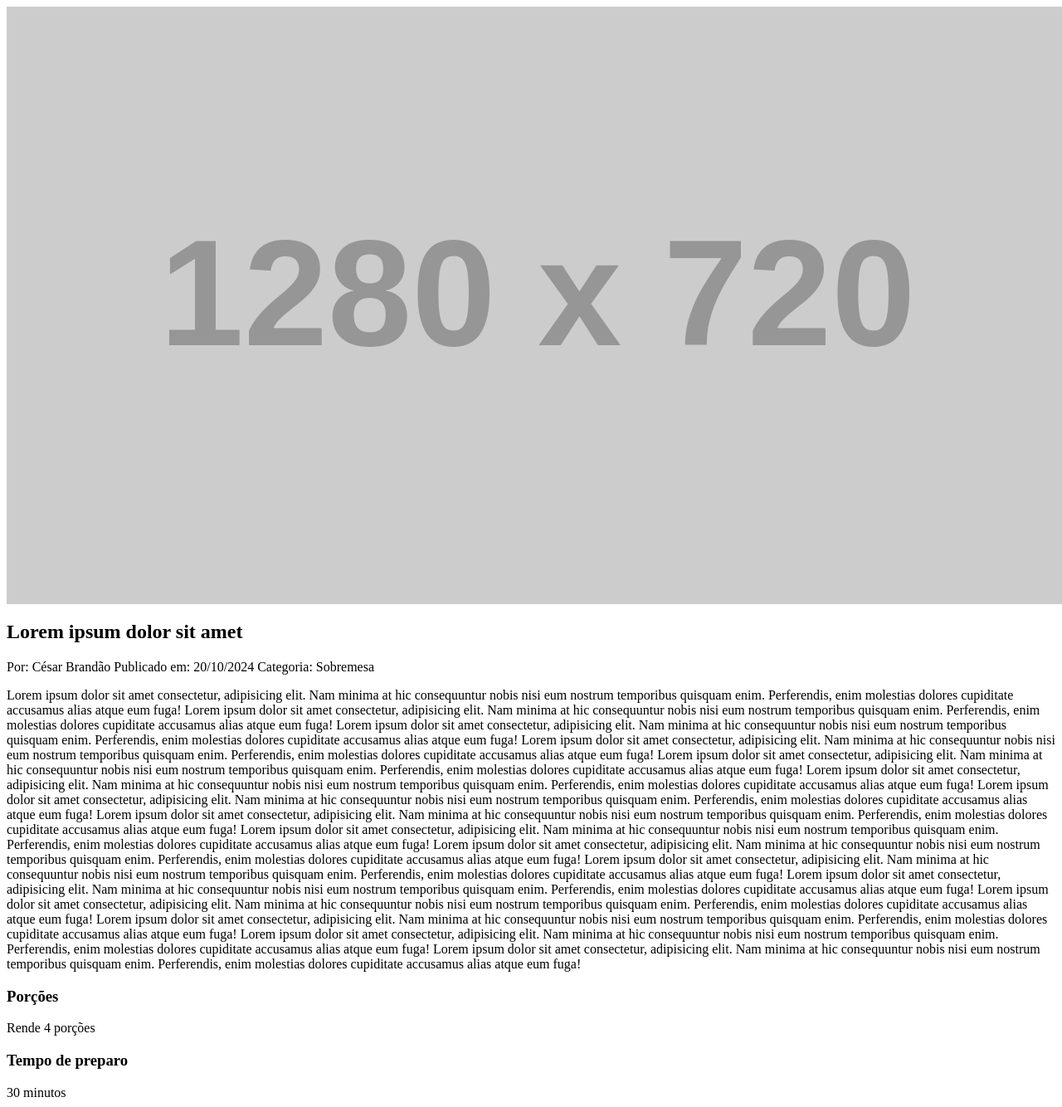
After one commit to gucruz9/SenaiDJPython, a Django app: template receitas/templates/parciais/card-receita.html in a window 1280 px wide. The commit adds this page. Shown: the whole page at 83% size. Run offline with Django 5.2, Linux system fonts and the light colour scheme; the template is opened without the code that fills it, so the values that code supplies are empty; grey boxes labelled with a size stand in for pictures from a placeholder-image service; some libraries are stand-ins or nearby versions.

Commit message:
inacabado

```diff
--- /dev/null
+++ b/receitas/templates/parciais/card-receita.html
@@ -0,0 +1,87 @@
+<div class="principal-conteudo-card-receita">
+    <div class="card-receita">
+        <img src="https://placehold.co/1280x720/orange/purple"&gt;>
+    </div>
+    <h2 class="receita-titulo">Lorem ipsum dolor sit amet</h2>
+    <div class="receitas-autor">
+        <span class="receitas-autor-item">
+            <i class="fas fa-user"></i>
+            Por: César Brandão
+        </span>
+        <span class="receitas-autor-item">
+            <i class="fas fa-calendar"></i>
+            Publicado em: 20/10/2024
+        </span>
+        <span class="receitas-autor-item">
+            <i class="fas fa-layer-group"></i>
+            Categoria: Sobremesa
+        </span>
+    </div>
+        <div class="descrição-card-receita">
+            <p>
+                Lorem ipsum dolor sit amet consectetur, adipisicing elit. Nam minima at hic consequuntur nobis
+                nisi eum nostrum temporibus quisquam enim. Perferendis, enim molestias dolores cupiditate
+                accusamus alias atque eum fuga!
+                Lorem ipsum dolor sit amet consectetur, adipisicing elit. Nam minima at hic consequuntur nobis
+                nisi eum nostrum temporibus quisquam enim. Perferendis, enim molestias dolores cupiditate
+                accusamus alias atque eum fuga!
+                Lorem ipsum dolor sit amet consectetur, adipisicing elit. Nam minima at hic consequuntur nobis
+                nisi eum nostrum temporibus quisquam enim. Perferendis, enim molestias dolores cupiditate
+                accusamus alias atque eum fuga!
+                Lorem ipsum dolor sit amet consectetur, adipisicing elit. Nam minima at hic consequuntur nobis
+                nisi eum nostrum temporibus quisquam enim. Perferendis, enim molestias dolores cupiditate
+                accusamus alias atque eum fuga!
+                Lorem ipsum dolor sit amet consectetur, adipisicing elit. Nam minima at hic consequuntur nobis
+                nisi eum nostrum temporibus quisquam enim. Perferendis, enim molestias dolores cupiditate
+                accusamus alias atque eum fuga!
+                Lorem ipsum dolor sit amet consectetur, adipisicing elit. Nam minima at hic consequuntur nobis
+                nisi eum nostrum temporibus quisquam enim. Perferendis, enim molestias dolores cupiditate
+                accusamus alias atque eum fuga!
+                Lorem ipsum dolor sit amet consectetur, adipisicing elit. Nam minima at hic consequuntur nobis
+                nisi eum nostrum temporibus quisquam enim. Perferendis, enim molestias dolores cupiditate
+                accusamus alias atque eum fuga!
+                Lorem ipsum dolor sit amet consectetur, adipisicing elit. Nam minima at hic consequuntur nobis
+                nisi eum nostrum temporibus quisquam enim. Perferendis, enim molestias dolores cupiditate
+                accusamus alias atque eum fuga!
+                Lorem ipsum dolor sit amet consectetur, adipisicing elit. Nam minima at hic consequuntur nobis
+                nisi eum nostrum temporibus quisquam enim. Perferendis, enim molestias dolores cupiditate
+                accusamus alias atque eum fuga!
+                Lorem ipsum dolor sit amet consectetur, adipisicing elit. Nam minima at hic consequuntur nobis
+                nisi eum nostrum temporibus quisquam enim. Perferendis, enim molestias dolores cupiditate
+                accusamus alias atque eum fuga!
+                Lorem ipsum dolor sit amet consectetur, adipisicing elit. Nam minima at hic consequuntur nobis
+                nisi eum nostrum temporibus quisquam enim. Perferendis, enim molestias dolores cupiditate
+                accusamus alias atque eum fuga!
+                Lorem ipsum dolor sit amet consectetur, adipisicing elit. Nam minima at hic consequuntur nobis
+                nisi eum nostrum temporibus quisquam enim. Perferendis, enim molestias dolores cupiditate
+                accusamus alias atque eum fuga!
+                Lorem ipsum dolor sit amet consectetur, adipisicing elit. Nam minima at hic consequuntur nobis
+                nisi eum nostrum temporibus quisquam enim. Perferendis, enim molestias dolores cupiditate
+                accusamus alias atque eum fuga!
+                Lorem ipsum dolor sit amet consectetur, adipisicing elit. Nam minima at hic consequuntur nobis
+                nisi eum nostrum temporibus quisquam enim. Perferendis, enim molestias dolores cupiditate
+                accusamus alias atque eum fuga!
+                Lorem ipsum dolor sit amet consectetur, adipisicing elit. Nam minima at hic consequuntur nobis
+                nisi eum nostrum temporibus quisquam enim. Perferendis, enim molestias dolores cupiditate
+                accusamus alias atque eum fuga!
+                Lorem ipsum dolor sit amet consectetur, adipisicing elit. Nam minima at hic consequuntur nobis
+                nisi eum nostrum temporibus quisquam enim. Perferendis, enim molestias dolores cupiditate
+                accusamus alias atque eum fuga!
+
+            </p>
+        </div>
+        <div class="receita-meta">
+            <div class="receita-meta-servindo">
+                <h3>Porções</h3>
+                <i class="fas fa-user-friends"></i>
+                Rende 4 porções
+            </div>
+            <div class="receitas-meta-preparo">
+                <h3>Tempo de preparo</h3>
+                <i class="fas fa-clock"></i>
+                30 minutos
+            </div>
+        </div>
+    </div>
+</div>
+</div>
--- a/receitas/templates/parciais/card.html
+++ b/receitas/templates/parciais/card.html
@@ -1,4 +1,5 @@
-
+{% include "parciais/buscador.html" %}
+<main class="principal-conteudo-container">
 <div class="principal-conteudo-lista">
     <div class="receita-card">
         <img src="https://placehold.co/1280x720/orange/black" &gt;>
@@ -45,3 +46,4 @@
         </a>
     </footer>
 </div>
+</main>
--- a/receitas/templates/parciais/head.html
+++ b/receitas/templates/parciais/head.html
@@ -19,4 +19,5 @@
 
 
     <link rel="stylesheet" href="{% static 'receitas/css/estilo.css' %}">
+    <link rel="stylesheet" href="{% static 'receitas/css/estiloReceita.css' %}">
 </head>
--- a/receitas/urls.py
+++ b/receitas/urls.py
@@ -1,7 +1,8 @@
 from django.urls import path
-from.views import home
+from . import views
 
 
 urlpatterns = [
-    path("", home),
+    path("", views.home),
+    path("receita/", views.receita),
 ]
--- a/receitas/views.py
+++ b/receitas/views.py
@@ -3,3 +3,6 @@ from django.shortcuts import render
 a = "Senai"
 def home(request):
     return render(request, "page/home.html", context={'nome' : a,})
+
+def receita(request):
+    return render(request, 'page/receita-view.html', context={'nome': a,})
```
Also changed, not shown: receitas/templates/page/receita-view.html (added, +14 -0 lines).
